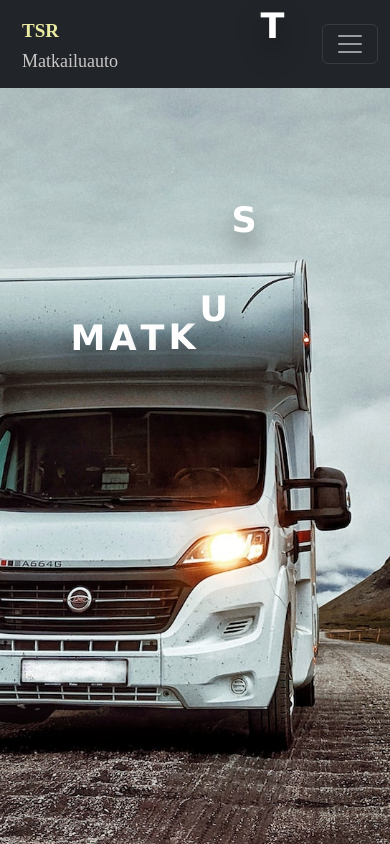
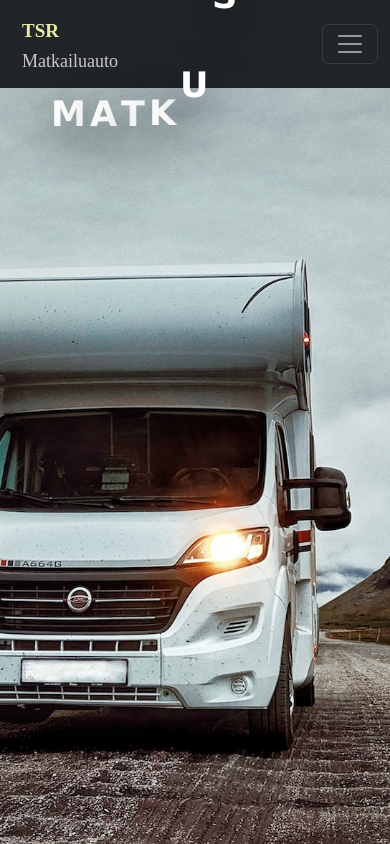
Before and after one commit to JuhoHassi/karavaani, a React (Create React App) app: page /Etusivu in a window 390 px wide. Built offline with nearby package versions, Linux system fonts and the light colour scheme.

Commit message:
Etusivun tekstin ja css muutokset

```diff
--- a/src/App.css
+++ b/src/App.css
@@ -51,11 +51,8 @@
   text-align: center;
 }
 .etuSpan{
-  position: absolute;
-  transform: translate(-50%, -50%);
+  transform: translate(0%, 0%);
   width: 90%;
-  top: 40%;
-  left: 50%
 }
 .etuSpan span{
   display: inline-block;
@@ -65,7 +62,7 @@
   color: white;
   letter-spacing: 1vw;
 
-  text-shadow: 0 15px 25px rgba(0, 0, 0, 0.5);
+  text-shadow: 0px 15px 45px rgba(0, 0, 0, 0.91);
   position: relative;
   transform: translateY(-100vh);
   animation: fall 3.5s forwards;
@@ -101,12 +98,7 @@
 .etuSpan span:nth-child(9){
   animation-delay: 5.5s;
 }
-.etuText{
-  margin-top: 25%;
-  margin-left: 60%;
-  transform: translate(-50%, -50%);
-}
-.etuText h4{
+.etuSpan h4{
   display: inline-block;
   font-size: 3.5vw;
   color: white;
@@ -984,10 +976,7 @@ input[type=email],
   .tsr{
     margin-left: 10px;
   }
-  /*Etusivu*/
-  .etuText{
-    margin-top: 28%;
-  }
+
   .varaaPaivat,
   .varaaPaivaHlo,
   .varaaPaivatTiedot {
@@ -1014,22 +1003,11 @@ input[type=email],
   }
 }
 
-@media screen and (max-width: 1200px){
-  .etuText{
-    margin-top: 30%;
-    margin-left: 50%;
-  }
-}
-
 @media screen and (max-width: 1000px){
-  .etuText{
-    margin-top: 36%;
-  }
-  .etuText h4{
+  .etuSpan h4{
     font-size: 4.5vw;
   }
 }
-
 
 @media screen and (max-width:950px) {
   #responsive-navbar-nav{
@@ -1076,11 +1054,6 @@ input[type=email],
   .logOutBtn{
     font-size: 15px;
   }
-  /*Etusivu*/
-  .etuText{
-    margin-top: 42%;
-    margin-left: 50%;
-  }
   /*Vuokrattavat autot*/
   .container-slider{
     margin-top: 20px;
@@ -1116,25 +1089,16 @@ input[type=email],
 }
 
 @media screen and (max-width: 820px){
-.etuText{
-  margin-top: 43%;
-
-}
-.etuText h4{
+.etuSpan h4{
   font-size: 4.5vw;
 }
 }
 
 @media screen and (max-width: 700px){
-  .etuText{
-    margin-top: 50%;
-    margin-left: 50%;
-  }
-  .etuText h4{
+  .etuSpan h4{
     font-size: 4.5vw;
   }
 }
-
 
 @media screen and (max-width: 600px) {
   .varaaPaivat,
@@ -1171,11 +1135,7 @@ input[type=email],
     font-size: 18px;
   }
   /*Etusivu*/
-  .etuText{
-    margin-top: 60%;
-    margin-left: 50%;
-  }
-  .etuText h4{
+  .etuSpan h4{
     font-size: 4.5vw;
   }
 
@@ -1281,11 +1241,7 @@ input[type=email],
   }
 }
 @media screen and (max-width: 500px){
-  .etuText{
-    margin-top: 60%;
-    margin-left: 50%;
-  }
-  .etuText h4{
+  .etuSpan h4{
     font-size: 4.5vw;
   }
 }
--- a/src/Etusivu.jsx
+++ b/src/Etusivu.jsx
@@ -13,11 +13,11 @@ const Etusivu = () => {
                 <span>S</span>
                 <span>T</span>
                 <span>A</span>
-            </div>
-            <div  className='etuText'>
                 <h4>vuokraamalla matkailuauto</h4>
             </div>
-
+            {/* <div  className='etuText'>
+                <h4>vuokraamalla matkailuauto</h4>
+            </div> */}
         </div>
     )
 }
```
Also changed, not shown: 1 other file (tests, documents, lock files or other folders).
